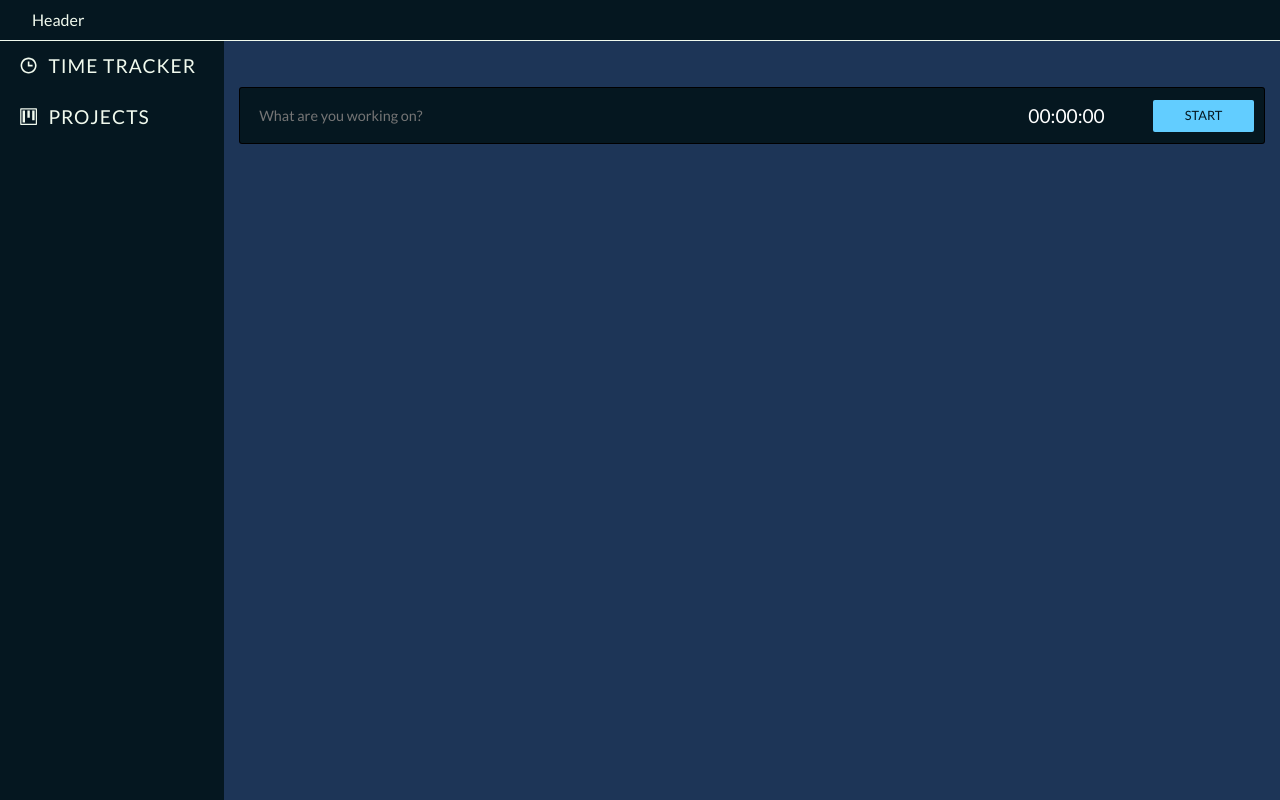
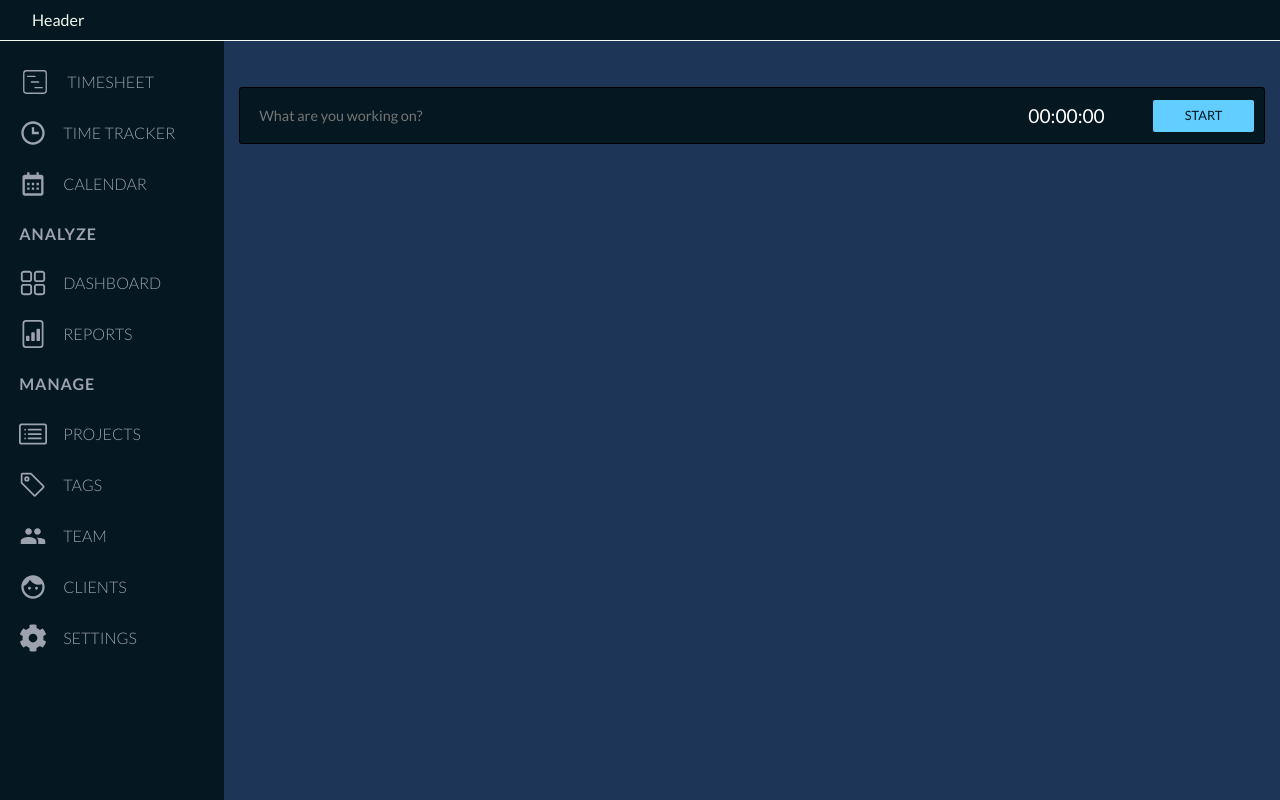
Before and after one commit to shubhamku044/time-tracker-client, a React app: page / in a window 1280 px wide. Built offline with nearby package versions, Linux system fonts and the light colour scheme; the HTML template or start-up script is replaced by a standard one.

Commit message:
added sections to sidebar

```diff
--- a/src/components/side-panel/index.tsx
+++ b/src/components/side-panel/index.tsx
@@ -1,22 +1,71 @@
+
 import React from 'react';
-import { SidePanelCon, SidePanelEl } from './styled';
+import { BiBarChartSquare, BiCalendar, BiTime } from 'react-icons/bi';
+import { BsCardList, BsFileBarGraph, BsTag } from 'react-icons/bs';
+import { CiViewTimeline } from 'react-icons/ci';
+import { FaCog } from 'react-icons/fa';
+import { IoMdPeople } from 'react-icons/io';
+import { MdFace, MdSchedule } from 'react-icons/md';
+import { RxDashboard } from 'react-icons/rx';
+import { VscProject } from 'react-icons/vsc';
 import { NavLink } from 'react-router-dom';
-import {BiTime} from 'react-icons/bi'
-import {VscProject} from 'react-icons/vsc'
+import { HeadingText, LinkText, SidePanelCon, SidePanelEl } from './styled';
+'react-icons/md';
+'react-icons/ci';
+
 const SidePanel = () => {
   return (
     <SidePanelCon>
       <SidePanelEl>
         <NavLink to="/">
-          <BiTime/>
-        <span>Time Tracker</span>
+          <CiViewTimeline size={32} color="#9CA3AF" />
+          <LinkText>TIMESHEET</LinkText>
         </NavLink>
+        <NavLink to="/time-tracker">
+          <BiTime size={28} color="#9CA3AF" />
+          <LinkText>TIME TRACKER</LinkText>
+        </NavLink>
+        <NavLink to="/calendar">
+          <BiCalendar size={28} color="#9CA3AF" />
+          <LinkText>CALENDAR</LinkText>
+        </NavLink>
+      </SidePanelEl>
+      <HeadingText>ANALYZE</HeadingText>
+      <SidePanelEl>
+        <NavLink to="/dashboard">
+          <RxDashboard size={28} color="#9CA3AF" />
+          <LinkText>DASHBOARD</LinkText>
+        </NavLink>
+        <NavLink to="/reports">
+          <BsFileBarGraph size={28} color="#9CA3AF" />
+          <LinkText>REPORTS</LinkText>
+        </NavLink>
+      </SidePanelEl>
+      <HeadingText>MANAGE</HeadingText>
+      <SidePanelEl>
         <NavLink to="/projects">
-        <VscProject/>
-        <span>Projects</span>
+          <BsCardList size={28} color="#9CA3AF" />
+          <LinkText>PROJECTS</LinkText>
+        </NavLink>
+        <NavLink to="/tags">
+          <BsTag size={28} color="#9CA3AF" />
+          <LinkText>TAGS</LinkText>
+        </NavLink>
+        <NavLink to="/team">
+          <IoMdPeople size={28} color="#9CA3AF" />
+          <LinkText>TEAM</LinkText>
+        </NavLink>
+        <NavLink to="/clients">
+          <MdFace size={28} color="#9CA3AF" />
+          <LinkText>CLIENTS</LinkText>
+        </NavLink>
+        <NavLink to="/settings">
+          <FaCog size={28} color="#9CA3AF" />
+          <LinkText>SETTINGS</LinkText>
         </NavLink>
       </SidePanelEl>
     </SidePanelCon>
+
   );
 };
 
--- a/src/components/side-panel/styled.ts
+++ b/src/components/side-panel/styled.ts
@@ -2,29 +2,55 @@ import styled from 'styled-components';
 
 export const SidePanelCon = styled.div`
   width: 14rem;
-  background-color: ${({theme}) => theme.colors.header};
-  min-height: calc(100vh - 40px);
+  background-color: ${({ theme }) => theme.colors.header};
   position: fixed;
+  padding-top: 16px;
+  padding-bottom: 16px;
   top: 40px;
+  bottom: 0;
+  overflow-y: auto;
+`;
+
+export const LinkText = styled.span`
+  color: #9ca3af;
+  margin-left: 0px;
+  margin-top: 8px;
+  margin-bottom: 8px;
+  font-weight: 300;
+  display: flex;
+  align-items: center;
+`;
+
+export const HeadingText = styled.div`
+  display: flex;
+  align-items: center;
+  color: #9ca3af;
+  font-weight: bold;
+  margin-bottom: 0px;
+  gap: 10px;
+  padding: 1rem 1.2rem;
+  text-transform: uppercase;
+  letter-spacing: 1px;
 `;
 
 export const SidePanelEl = styled.div`
   display: flex;
   flex-direction: column;
+  overflow-y: scroll;
 
   & a {
     display: flex;
-    gap: 10px;
     align-items: center;
-    font-size: 1.2rem;
-    text-transform: uppercase;
-    letter-spacing: 1px;
-    padding: 1rem 1.2rem;
+    padding: 0.6rem 1.2rem;
     color: inherit;
-    transition: all .2s ease-out;
+    transition: all 0.2s ease-out;
 
     &:hover {
       background-color: ${({ theme }) => theme.colors.background};
     }
+
+    & svg {
+      margin-right: 16px;
+    }
   }
 `;
```
